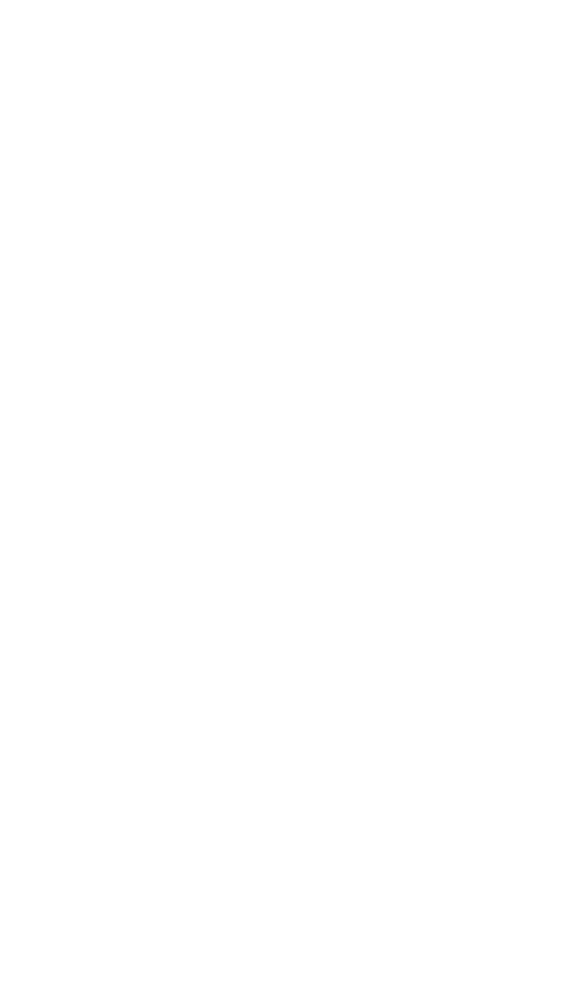
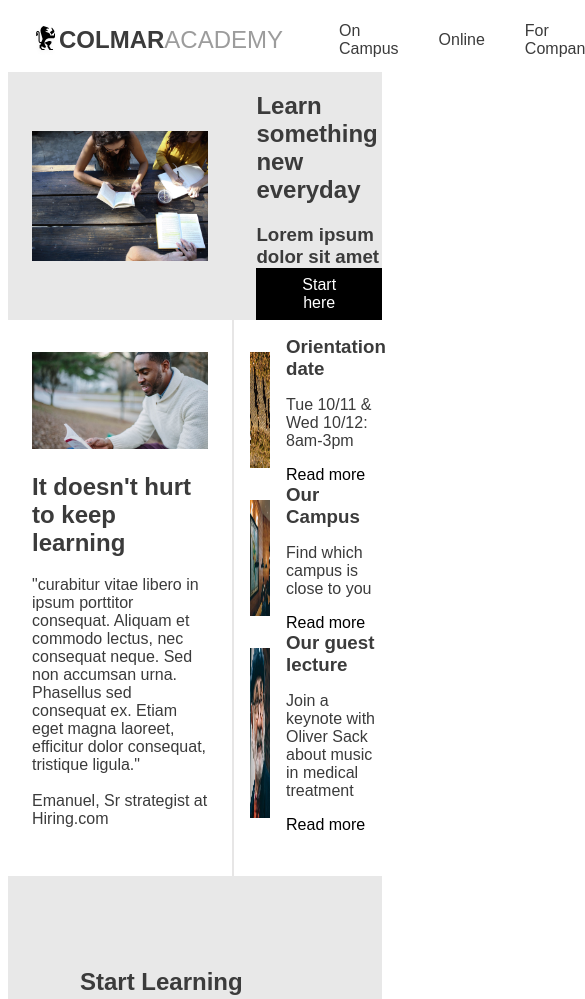
Before and after one commit to mlooper5/colmar_academy, a plain HTML site: page index.html in a window 390 px wide. Shown: the top 999 px of the page, 585 px wide, since content can reach past the window. Before the commit the page ends 844 px from the top, so only its background shows below. Drawn offline with Linux system fonts and the light colour scheme; files that its build step writes are made by us from their sources.

Commit message:
Sections 1-3 first draft without media queries

```diff
--- a/Resources/css/style.css
+++ b/Resources/css/style.css
@@ -0,0 +1,169 @@
+* {
+    text-decoration: none;
+    list-style: none;
+    box-sizing: border-box;
+    font-family: "Poppins", sans-serif;
+  }
+
+:root {
+    --light: #e8e8e8;
+    --dark: #3b3b3b;
+}
+
+  h3 {
+    margin: 0;
+  }
+
+  h1,h2,h3,h4,h5,p,figcaption {
+    color: var(--dark);
+}
+
+nav {
+    display: flex;
+    position: relative;
+    flex-direction: row;
+    justify-content: space-between;
+    width: 100%;
+    height: 64px;
+    background-color: white;
+    align-items: center;
+
+}
+
+nav a {
+    text-decoration: none;
+    color: var(--dark);
+    font-size: 16px;
+    padding: 5px 8px;
+
+}
+
+nav ul {
+    display: flex;
+    flex-direction: row;
+    list-style-type: none;
+
+}
+
+nav ul li {
+    display: flex;
+    flex-direction: row;
+    align-items: center;
+    padding-right: 24px;
+}
+
+
+.logo {
+    display: flex;
+    align-items: center;
+    color: var(--dark);
+    line-height: 32px;
+    font-size: 24px;
+    text-transform: uppercase;
+    padding-left: 24px;
+  }
+
+.logo .logo-academy {
+  font-weight: normal;
+  opacity: .5;
+}
+
+
+  #hero {
+    background-color: var(--light);
+    display: flex;
+    align-items: center;
+  }
+
+  #hero .img {
+    padding: 32px 24px;
+    width: 60%;
+  }
+
+  #hero .content {
+    padding-left: 24px;
+  }
+
+  .button {
+    background-color: black;
+    border: none;
+    color: white;
+    padding: 8px 32px;
+    text-align: center;
+    text-decoration: none;
+    display: inline-block;
+    font-size: 16px;
+  }
+
+  a.button:hover {
+    background-color: gray;
+  }
+
+
+  .flex-container {
+    display: flex;
+
+  }
+
+#info{
+  width: 60%;
+  padding: 32px 24px;
+
+}
+
+  .info-img {
+    width: 100%;
+  }
+
+  .details {
+    padding-top: 16px;
+    width: 40%;
+    border-left: #e7e6e6 2px solid;
+  }
+
+
+  .item-img {
+    width: 35%;
+    height: auto;
+    padding: 16px;
+  }
+
+  .items {
+    display: flex;
+    width: 65%;
+    flex-direction: column;
+    justify-content: center;
+  }
+
+  .detail-cards {
+    display: flex;
+
+  }
+
+  #courses{
+    padding: 72px;
+    background-color: var(--light);
+  }
+
+  .course-gallery {
+    display: flex;
+    flex-wrap: wrap;
+    justify-content: center;
+    align-content: center;
+  }
+
+  .course-gallery img {
+    width: 100%;
+  }
+
+  .card {
+    box-shadow: 0 4px 8px 0 rgba(0,0,0,0.2);
+    margin: 16px;
+    width: 25%;
+    position: relative;
+    flex-grow: 1;
+  }
+
+  .container {
+    padding: 2px 16px;
+  }
--- a/index.html
+++ b/index.html
@@ -1,8 +1,132 @@
 <!DOCTYPE html>
 <html>
   <head>
-    <link rel="stylesheet" href="./resources/style.css">
+    <title>Colmar Academy</title>
+    <link rel="stylesheet" href="Resources/css/style.css">
   </head>
-  <body></body>
+  <body>
+    <header>
+        <nav>
+            <h1>
+              <a class="logo" src="#">
+                <img src="./Resources/images/ic-logo.svg" alt />
+                Colmar<span class="logo-academy">Academy</span>
+              </a>
+            </h1>
+            <ul>
+                <li><a href="#">On Campus</a></li>
+                <li><a href="#">Online</a></li>
+                <li><a href="#">For Companies</a></li>
+                <li><a href="#">Sign in</a></li>
+            </ul>
+        </nav>
+    </header>
+
+    <!-- Hero -->
+    <section id="hero">
+      <img class="hero img" src="./Resources/images/banner.jpg"/>
+      <div class="hero content">
+        <h2>Learn something<br>
+          new everyday</h2>
+        <h3>Lorem ipsum dolor sit amet</h3>
+        <a class="button" href="#">Start here</a>
+     </div>
+    </section>
+
+    <!-- Information Content -->
+    <div class="flex-container">
+      <section id="info">
+        <img class="info-img" src="./Resources/images/information-main.jpg"/>
+        <h2>It doesn't hurt to keep learning</h2>
+        <p>"curabitur vitae libero in ipsum porttitor consequat. Aliquam et commodo lectus, nec consequat neque. Sed non accumsan urna. Phasellus sed consequat ex. Etiam eget magna laoreet, efficitur dolor consequat, tristique ligula." <br><br>
+
+          Emanuel, Sr strategist at Hiring.com</p>
+      </section>
+      <aside class="details">
+        <div class="detail-cards">
+          <img class=item-img src="./Resources/images/information-orientation.jpg" alt="#">
+          <div class="items">
+            <h3>Orientation date</h3>
+            <p>Tue 10/11 & Wed 10/12: 8am-3pm</p>
+            <a>Read more</a>
+          </div>
+        </div>
+        <div class="detail-cards">
+          <img class=item-img src="./Resources/images/information-campus.jpg" alt="#">
+          <div class="items">
+            <h3>Our Campus</h3>
+            <p>Find which campus is close to you</p>
+            <a>Read more</a>
+          </div>
+        </div>
+        <div class="detail-cards">
+          <img class=item-img src="Resources/images/information-guest-lecture.jpg" alt="#">
+          <div class="items">
+            <h3>Our guest lecture</h3>
+            <p>Join a keynote with Oliver Sack about music in medical treatment</p>
+            <a>Read more</a>
+          </div>
+        </div>
+      </aside>
+    </div>
+
+    <!-- Courses -->
+    <section id="courses">
+      <h1>Start Learning</h1>
+      <div class="course-gallery">
+        <div class="card">
+          <img src="Resources/images/course-software.jpg" alt="#">
+          <div class="container">
+            <h4><b>Software engineering</b></h4>
+            <p>COURSES</p>
+            <p>Web Development, Mobile Development, iOT, APIs</p>
+          </div>
+        </div>
+        <div class="card">
+          <img src="Resources/images/course-software.jpg" alt="#">
+          <div class="container">
+            <h4><b>Computer art</b></h4>
+            <p>COURSES</p>
+            <p>Web Development, Mobile Development, iOT, APIs</p>
+          </div>
+        </div>
+        <div class="card">
+          <img src="Resources/images/course-software.jpg" alt="#">
+          <div class="container">
+            <h4><b>Design</b></h4>
+            <p>COURSES</p>
+            <p>Web Development, Mobile Development, iOT, APIs</p>
+          </div>
+        </div>
+        <div class="card">
+          <img src="Resources/images/course-software.jpg" alt="#">
+          <div class="container">
+            <h4><b>Data</b></h4>
+            <p>COURSES</p>
+            <p>Web Development, Mobile Development, iOT, APIs</p>
+          </div>
+        </div>
+        <div class="card">
+          <img src="Resources/images/course-software.jpg" alt="#">
+          <div class="container">
+            <h4><b>Business</b></h4>
+            <p>COURSES</p>
+            <p>Product Development, Business Develpment, Startup</p>
+          </div>
+        </div>
+        <div class="card">
+          <img src="Resources/images/course-software.jpg" alt="#">
+          <div class="container">
+            <h4><b>Marketing</b></h4>
+            <p>COURSES</p>
+            <p>Analytics, Content Marketing, Mobile Marketing</p>
+          </div>
+        </div>
+      </div>
+
+    </section>
+
+  </body>
+
   <footer></footer>
 </html>
```
